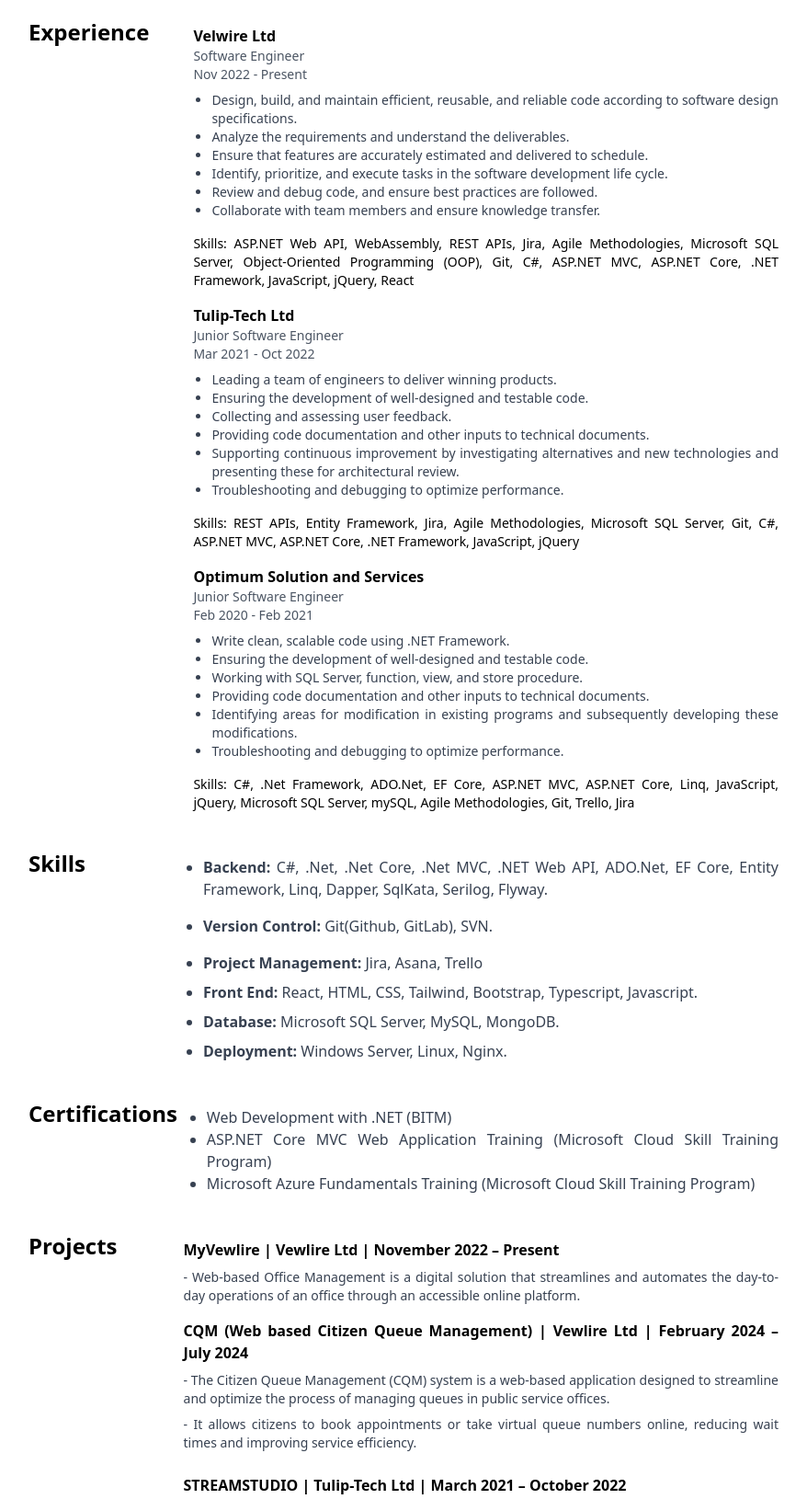
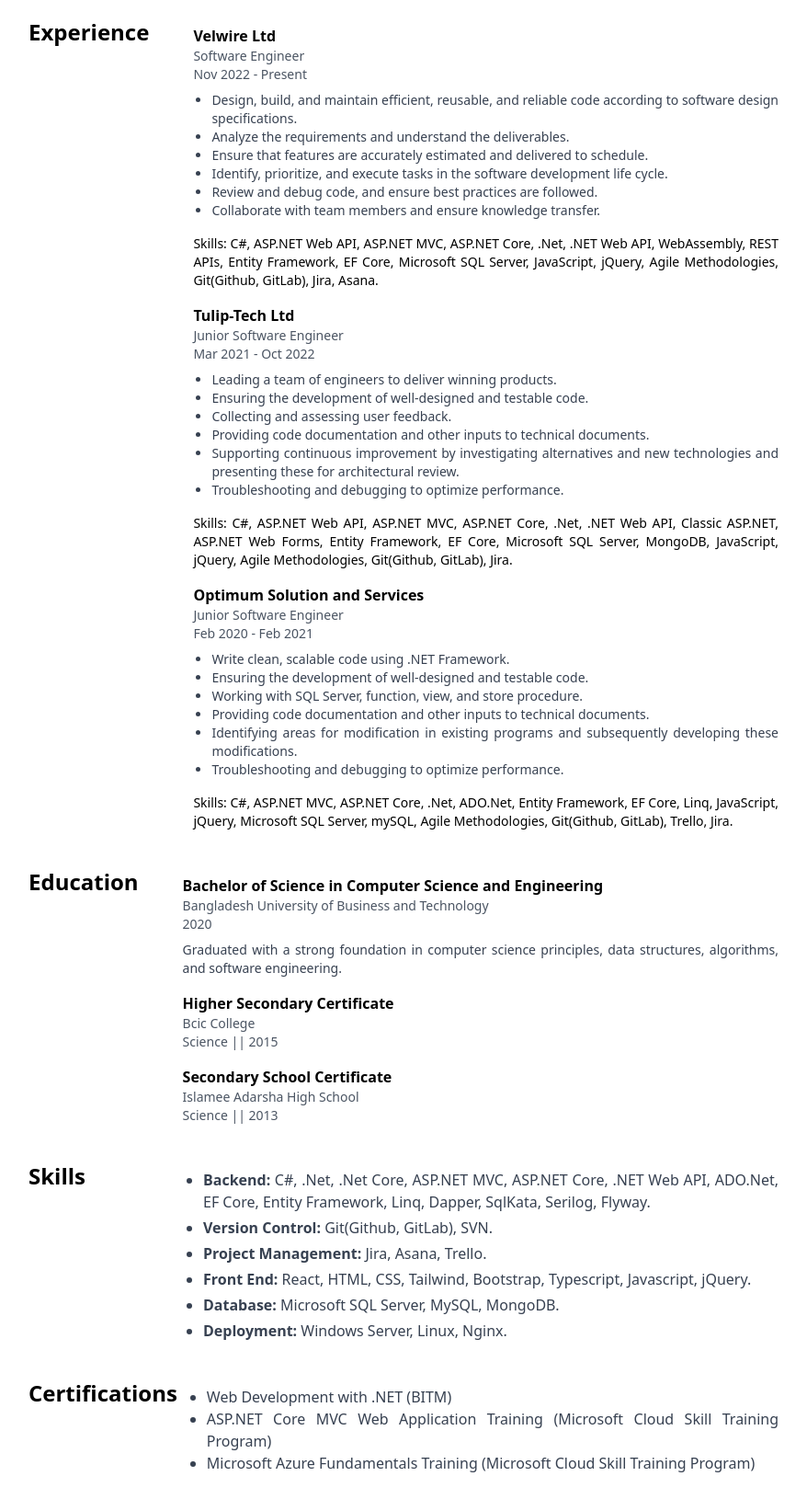
Before and after one commit to arafat-bin-reza/Resume, a plain HTML site: page index.html in a window 1280 px wide. Shown: the part 373-2003 px from the top of the page at 92% size, without its empty margins (201-1079 px from the left). Drawn offline with nearby package versions, Linux system fonts and the light colour scheme.

Commit message:
Updated information on my cv.

```diff
--- a/index.html
+++ b/index.html
@@ -49,9 +49,9 @@
                             <li>Collaborate with team members and ensure knowledge transfer.</li>
                         </ul>
 
-                        <p class="mt-4">
-                            Skills: ASP.NET Web API, WebAssembly, REST APIs, Jira, Agile Methodologies, Microsoft SQL Server, Object-Oriented
-                                    Programming (OOP), Git, C#, ASP.NET MVC, ASP.NET Core, .NET Framework, JavaScript, jQuery, React
+                        <p class="mt-4 text-sm">
+                            Skills: C#, ASP.NET Web API, ASP.NET MVC, ASP.NET Core, .Net, .NET Web API, WebAssembly, REST APIs, Entity Framework, EF Core,
+                            Microsoft SQL Server, JavaScript, jQuery, Agile Methodologies, Git(Github, GitLab), Jira, Asana.
                         </p>
                     </div>
                     <div class="mt-4 text-sm">
@@ -67,9 +67,9 @@
                             <li>Troubleshooting and debugging to optimize performance.</li>
                         </ul>
 
-                        <p class="mt-4">
-                            Skills: REST APIs, Entity Framework, Jira, Agile Methodologies, Microsoft SQL Server, Git, C#, ASP.NET MVC, ASP.NET
-                                    Core, .NET Framework, JavaScript, jQuery
+                        <p class="mt-4 text-sm">
+                            Skills: C#, ASP.NET Web API, ASP.NET MVC, ASP.NET Core, .Net, .NET Web API, Classic ASP.NET, ASP.NET Web Forms, Entity Framework, EF Core,
+                            Microsoft SQL Server, MongoDB, JavaScript, jQuery, Agile Methodologies, Git(Github, GitLab), Jira.
                         </p>
                     </div>
                     <div class="mt-4 text-sm">
@@ -85,16 +85,40 @@
                             <li>Troubleshooting and debugging to optimize performance.</li>
                         </ul>
 
-                        <p class="mt-4">
-                            Skills: C#, .Net Framework, ADO.Net, EF Core, ASP.NET MVC, ASP.NET Core, Linq, JavaScript, jQuery, Microsoft SQL Server, mySQL,
-                                    Agile Methodologies, Git, Trello, Jira
+                        <p class="mt-4 text-sm">
+                            Skills: C#, ASP.NET MVC, ASP.NET Core, .Net, ADO.Net, Entity Framework, EF Core, Linq, JavaScript, jQuery, Microsoft SQL Server, mySQL,
+                                    Agile Methodologies, Git(Github, GitLab), Trello, Jira.
                         </p>
                     </div>
                 </div>
             </div>
         </section>
 
-
+        <section class="mt-6">
+            <div class="flex items-start space-x-8">
+                <div>
+            <h2 class="text-2xl font-bold mt-4 pr-4">Education</h2>
+                </div>
+                <div>
+                    <div class="mt-6">
+                        <h3 class="text-base font-semibold">Bachelor of Science in Computer Science and Engineering</h3>
+                        <p class="text-sm text-gray-600">Bangladesh University of Business and Technology</p>
+                        <p class="text-sm text-gray-600">2020</p>
+                        <p class="mt-2 text-sm text-gray-700">Graduated with a strong foundation in computer science principles, data structures, algorithms, and software engineering.</p>
+                    </div>
+                    <div class="mt-4">
+                        <h3 class="text-base font-semibold">Higher Secondary Certificate</h3>
+                        <p class="text-sm text-gray-600">Bcic College</p>
+                        <p class="text-sm text-gray-600">Science || 2015</p>
+                    </div>
+                    <div class="mt-4">
+                        <h3 class="text-base font-semibold">Secondary School Certificate</h3>
+                        <p class="text-sm text-gray-600">Islamee Adarsha High School</p>
+                        <p class="text-sm text-gray-600">Science || 2013</p>
+                    </div>
+                </div>
+            </div>
+        </section>
 
         <section class="mt-6">
             <div class="flex items-start space-x-8">
@@ -103,12 +127,12 @@
                 </div>
                 <div class="text-base">
                     <ul class="list-disc ml-8 mt-6 text-gray-700">
-                    <li class="mt-4 text-gray-700"><strong>Backend:</strong> C#, .Net, .Net Core, .Net MVC, .NET Web API, ADO.Net, EF Core, Entity Framework, Linq, Dapper, SqlKata, Serilog, Flyway.</li>
-                    <li class="mt-4 text-gray-700"><strong>Version Control:</strong> Git(Github, GitLab), SVN.</li>
-                    <li class="mt-4 text-gray-700"><strong>Project Management:</strong> Jira, Asana, Trello</li>
-                    <li class="mt-2 text-gray-700"><strong>Front End:</strong> React, HTML, CSS, Tailwind, Bootstrap, Typescript, Javascript.</li>
-                    <li class="mt-2 text-gray-700"><strong>Database:</strong> Microsoft SQL Server, MySQL, MongoDB.</li>
-                    <li class="mt-2 text-gray-700"><strong>Deployment:</strong> Windows Server, Linux, Nginx.</li>
+                    <li class="mt-4 text-gray-700"><strong>Backend:</strong> C#, .Net, .Net Core, ASP.NET MVC, ASP.NET Core, .NET Web API, ADO.Net, EF Core, Entity Framework, Linq, Dapper, SqlKata, Serilog, Flyway.</li>
+                    <li class="mt-1 text-gray-700"><strong>Version Control:</strong> Git(Github, GitLab), SVN.</li>
+                    <li class="mt-1 text-gray-700"><strong>Project Management:</strong> Jira, Asana, Trello.</li>
+                    <li class="mt-1 text-gray-700"><strong>Front End:</strong> React, HTML, CSS, Tailwind, Bootstrap, Typescript, Javascript, jQuery.</li>
+                    <li class="mt-1 text-gray-700"><strong>Database:</strong> Microsoft SQL Server, MySQL, MongoDB.</li>
+                    <li class="mt-1 text-gray-700"><strong>Deployment:</strong> Windows Server, Linux, Nginx.</li>
                     </ul>
                 </div>
             </div>
@@ -146,47 +170,21 @@
                 <p class="mt-2 text-sm text-gray-700">- It allows citizens to book appointments or take virtual queue numbers online, reducing wait times and improving service efficiency.</p>
             </div>
 
-            <div class="mt-6">
+            <div class="mt-4">
                 <h3 class="text-base font-semibold">STREAMSTUDIO | Tulip-Tech Ltd | March 2021 – October 2022</h3>
                 <p class="mt-2 text-sm text-gray-700">- The most secure and reliable webcast platform in the global market.</p>
             </div>
 
-            <div class="mt-6">
+            <div class="mt-4">
                 <h3 class="text-base font-semibold">HRMS | Optimum Solution and Services | July 2020 – February 2021</h3>
                 <p class="mt-2 text-sm text-gray-700">- A Human Resource Management System (HRMS) is a comprehensive software solution designed to streamline and automate various HR processes within an organization.</p>
                 <p class="mt-2 text-sm text-gray-700">- It integrates key functions such as recruitment, employee onboarding, payroll management, attendance tracking, performance evaluations, and benefits administration into a unified platform.</p>
             </div>
 
-            <div class="mt-6">
+            <div class="mt-4">
                 <h3 class="text-base font-semibold">Pharmacy | Optimum Solution and Services | February 2020 – June 2020</h3>
                 <p class="mt-2 text-sm text-gray-700">- The Pharmacy Management Project is a web-based solution designed to optimize the operations of a pharmacy.</p>
                 <p class="mt-2 text-sm text-gray-700">- It integrates key functionalities such as inventory management, prescription processing, sales tracking, and customer management into a single platform.</p>
-            </div>
-                </div>
-            </div>
-        </section>
-
-        <section class="mt-6">
-            <div class="flex items-start space-x-8">
-                <div>
-            <h2 class="text-2xl font-bold mt-4 pr-4">Education</h2>
-                </div>
-                <div>
-                    <div class="mt-6">
-                        <h3 class="text-base font-semibold">Bachelor of Science in Computer Science and Engineering</h3>
-                        <p class="text-sm text-gray-600">Bangladesh University of Business and Technology</p>
-                        <p class="text-sm text-gray-600">2020</p>
-                        <p class="mt-2 text-sm text-gray-700">Graduated with a strong foundation in computer science principles, data structures, algorithms, and software engineering.</p>
-                    </div>
-                    <div class="mt-4">
-                        <h3 class="text-base font-semibold">Higher Secondary Certificate</h3>
-                        <p class="text-sm text-gray-600">Bcic College</p>
-                        <p class="text-sm text-gray-600">Science || 2015</p>
-                    </div>
-                    <div class="mt-4">
-                        <h3 class="text-base font-semibold">Secondary School Certificate</h3>
-                        <p class="text-sm text-gray-600">Islamee Adarsha High School</p>
-                        <p class="text-sm text-gray-600">Science || 2013</p>
             </div>
                 </div>
             </div>
```
Lines whose indentation alone changed are shown as unchanged.
